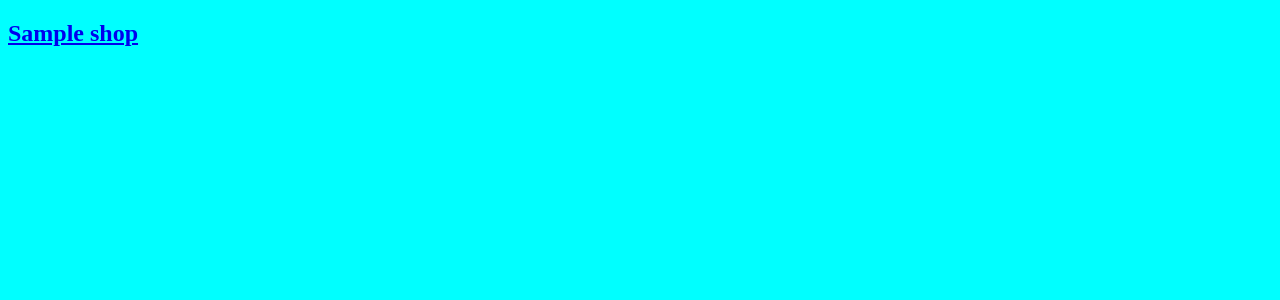
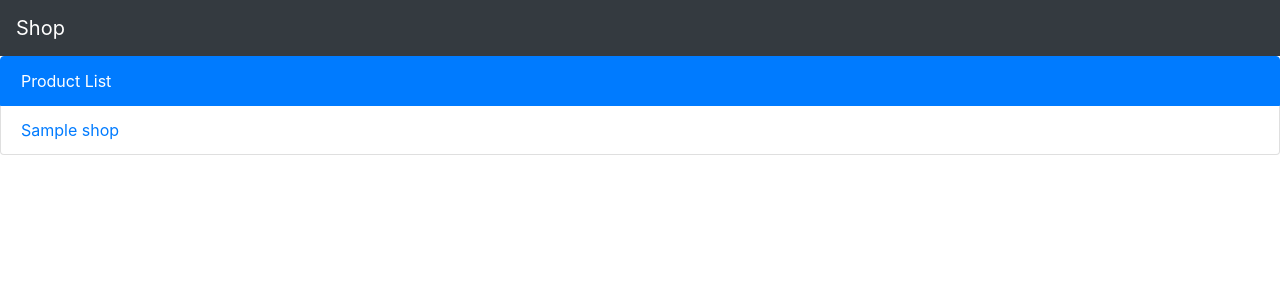
Before and after one commit to aswinpadas/demo_avodha_project, a Django app: page / in a window 1280 px wide. Before the commit the part shown is almost empty. Shown: the top 300 px of the page. Run offline with Django 4.2, Linux system fonts and the light colour scheme; tables that the repository leaves empty hold one stand-in row (values such as "Sample post").

Commit message:
design change

```diff
--- a/templates/home.html
+++ b/templates/home.html
@@ -2,13 +2,30 @@
 <!DOCTYPE html>
 <html lang="en">
 <head>
+    <link rel="stylesheet" href="https://cdn.jsdelivr.net/npm/bootstrap@4.0.0/dist/css/bootstrap.min.css" integrity="sha384-Gn5384xqQ1aoWXA+058RXPxPg6fy4IWvTNh0E263XmFcJlSAwiGgFAW/dAiS6JXm" crossorigin="anonymous">
     <meta charset="UTF-8">
     <title>Home</title>
-    <link rel="stylesheet" href= "{% static 'myapp/style.css' %}">
-</head>
+    <!-- Image and text -->
+    <nav class="navbar navbar-dark bg-dark">
+      <a class="navbar-brand" href="#">
+
+        Shop
+      </a>
+    </nav>
 <body>
-{% for product in products%}
-<h2><a href="{% url 'details' product.id %}">{{ product.name}}</a></h2>
-{% endfor %}
+<!--{% for product in products%}-->
+<!--<h2><a href="{% url 'details' product.id %}">{{ product.name}}</a></h2>-->
+<!--{% endfor %}-->
+<ul class="list-group">
+  <li class="list-group-item active">Product List</li>
+    {% for product in products%}
+  <li class="list-group-item" ><a href="{% url 'details' product.id %}">{{ product.name}}</a></li>
+    {% endfor %}
+
+</ul>
+
+
+
+
 </body>
 </html>
```
